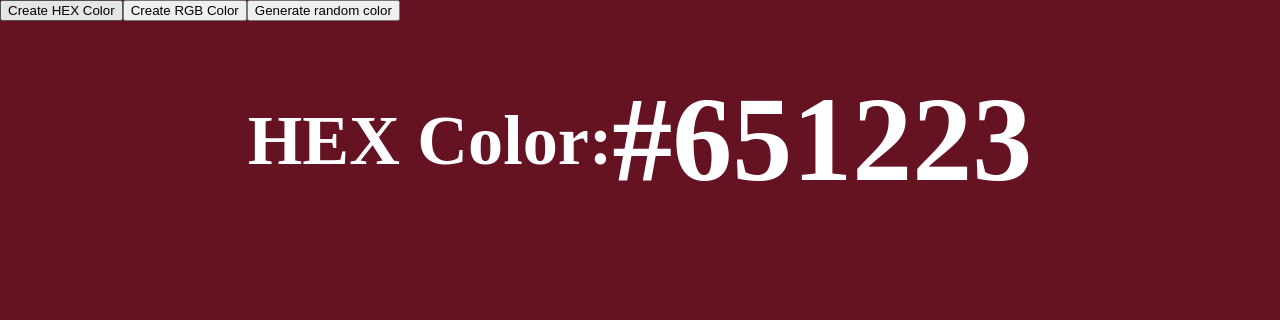
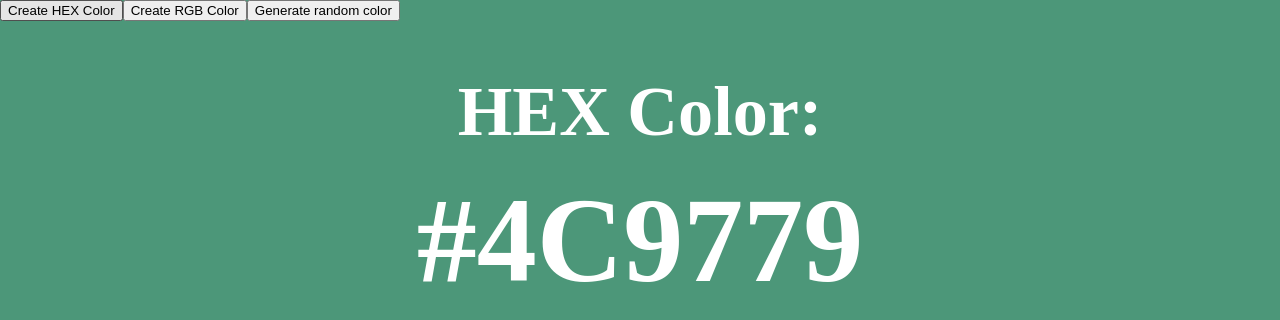
Before and after one commit to s4shreya/fac-web-concepts-basics-react, a React (Vite) app: page / in a window 1280 px wide. Shown: the top 320 px of the page. Built offline with nearby package versions, Linux system fonts and the light colour scheme.

Commit message:
added useeffect to perform side effects

```diff
--- a/src/components/random-color-generator/index.jsx
+++ b/src/components/random-color-generator/index.jsx
@@ -1,10 +1,14 @@
-import { useState } from "react";
+import { useState, useEffect } from "react";
 
 import "./styles.css";
 
 const RandomColorGenerator = () => {
   const [typeOfColor, setTypeOfColor] = useState("hex");
   const [currentColor, setCurrentColor] = useState("#651223");
+
+  useEffect(() => {
+    handleCreateRandomColor();
+  }, [typeOfColor]);
 
   const createRandomNumberUtility = (length) =>
     Math.floor(Math.random() * length);
@@ -19,7 +23,7 @@ const RandomColorGenerator = () => {
     } else {
       let rgbColor = "rgb(";
       for (let i = 0; i < 3; i++)
-        rgbColor += createRandomNumberUtility(266) + ",";
+        rgbColor += createRandomNumberUtility(256) + ",";
       const updated = rgbColor.replace(/,$/, ")");
       setCurrentColor(updated);
     }
--- a/src/components/random-color-generator/styles.css
+++ b/src/components/random-color-generator/styles.css
@@ -10,4 +10,6 @@
   color: white;
   font-size: 60px;
   margin-top: 50px;
+  flex-direction: column;
+  gap: 20px;
 }
```
Lines whose indentation alone changed are shown as unchanged.
